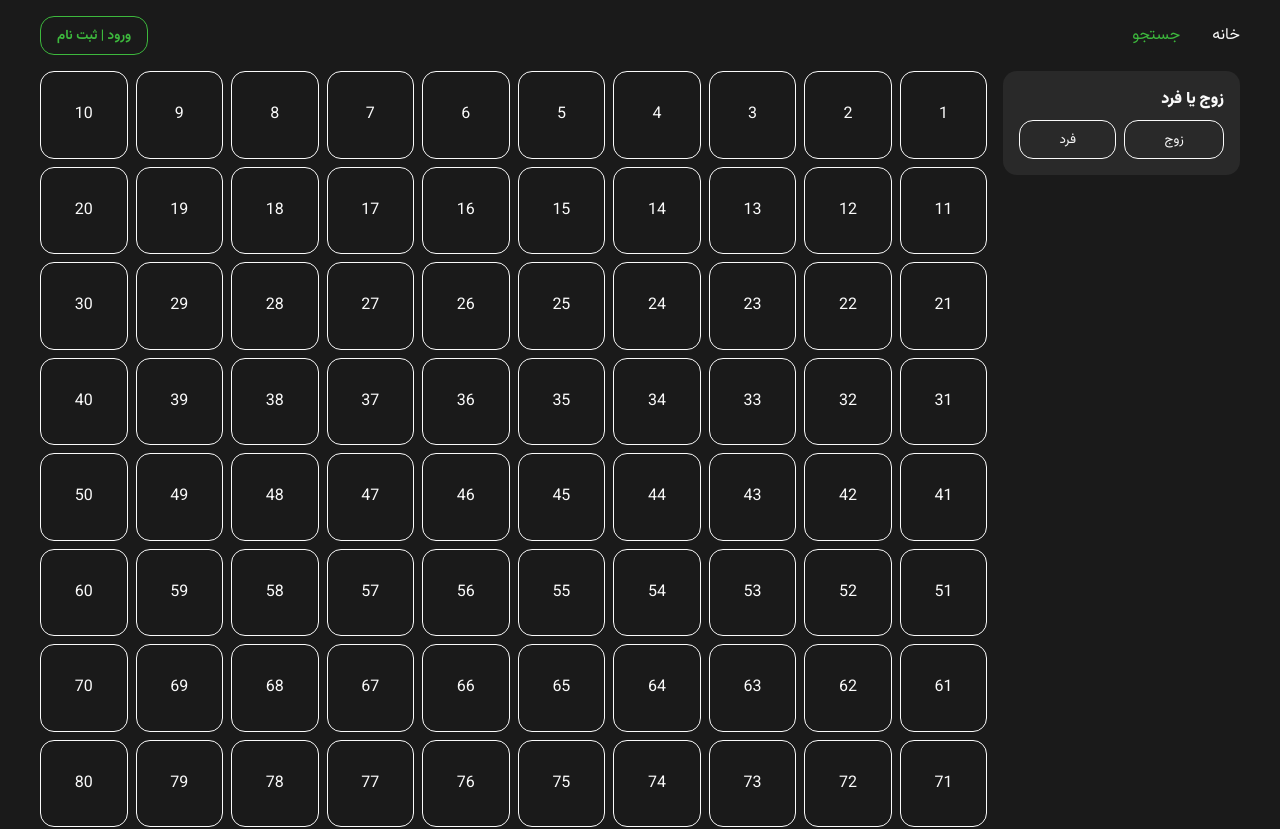
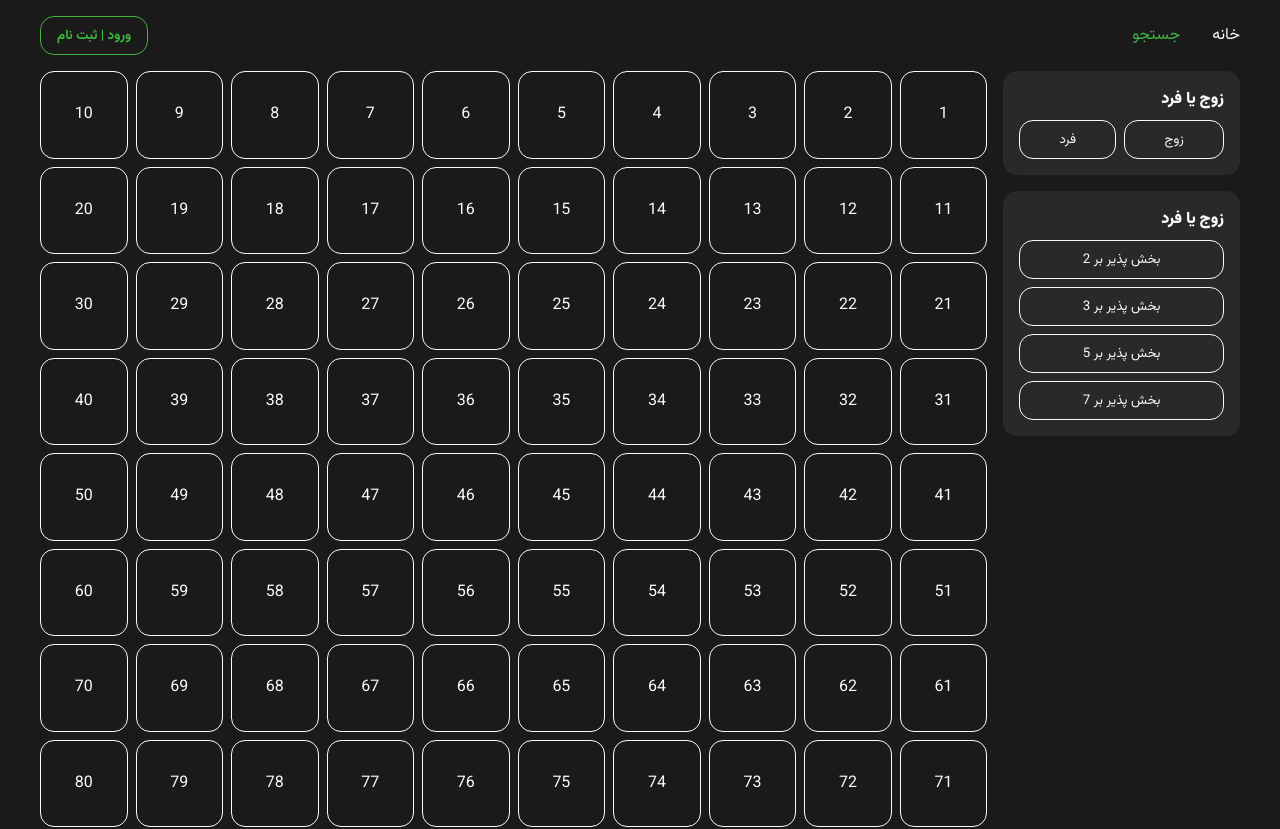
Before and after one commit to CodectiveOrg/bootcamp-2024-free-nextjs-arashyeganeh, a Next.js app: page /search in a window 1280 px wide. Shown: the top 829 px of the page. Built offline with nearby package versions, Linux system fonts and the light colour scheme.

Commit message:
[ADD] divisibility filter

```diff
--- a/src/app/search/page.module.css
+++ b/src/app/search/page.module.css
@@ -1,9 +1,15 @@
 .page {
   display: grid;
   grid-template-columns: 1fr 4fr;
+  align-items: start;
   gap: 1rem;
 
   margin-block-end: 2rem;
+
+  .filters {
+    display: grid;
+    gap: 1rem;
+  }
 
   .results {
     display: grid;
--- a/src/app/search/page.tsx
+++ b/src/app/search/page.tsx
@@ -19,6 +19,15 @@ export default function Page(): ReactElement {
             { value: "odd", label: "فرد" },
           ]}
         />
+        <FilterComponent
+          title="زوج یا فرد"
+          options={[
+            { value: "two", label: "بخش پذیر بر 2" },
+            { value: "three", label: "بخش پذیر بر 3" },
+            { value: "five", label: "بخش پذیر بر 5" },
+            { value: "seven", label: "بخش پذیر بر 7" },
+          ]}
+        />
       </div>
       <div className={styles.results}>
         {items.map((item) => (
```
